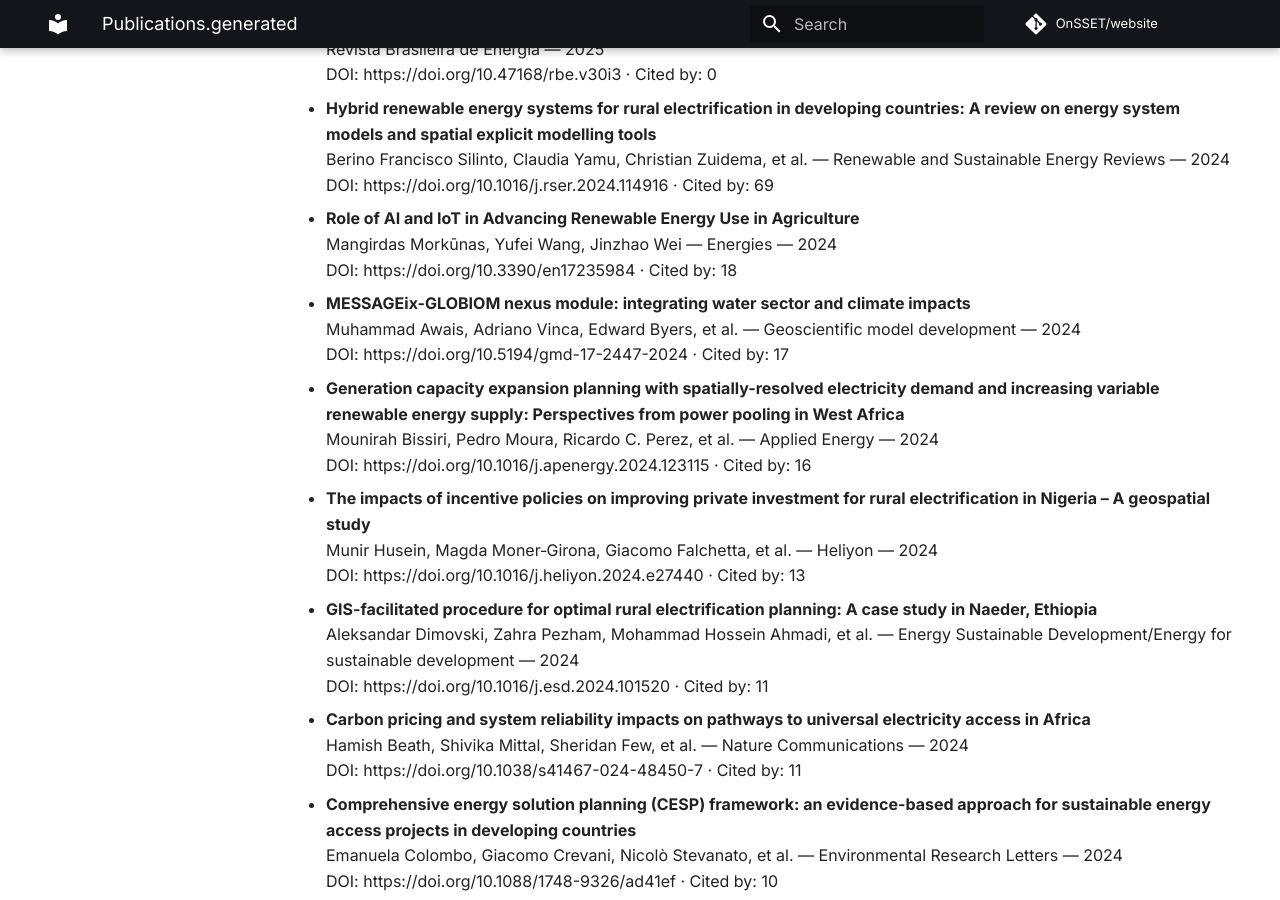
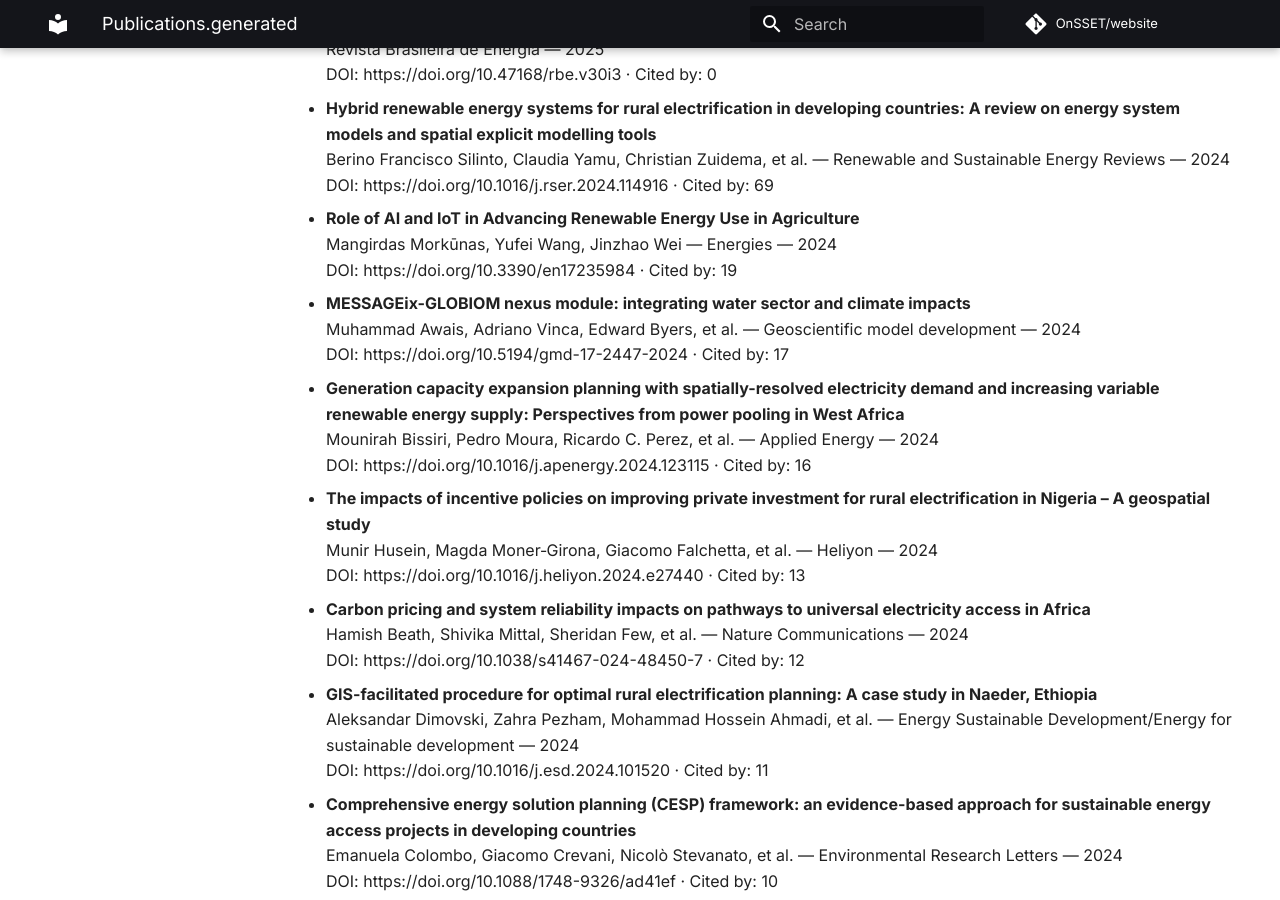
Before and after one commit to OnSSET/website, an MkDocs documentation site: the page built from docs/publications.generated.md, in a window 1280 px wide and 900 px high, scrolled down 8266 px. Built offline with MkDocs 1.6.1 and Material for MkDocs 9.7.7, drawn with Linux system fonts in a browser that asks for light colours; comment, search, counter and statistics services are not loaded; some of the changed text lies outside the part shown.

Commit message:
Auto-update publications

```diff
--- a/docs/publications.generated.md
+++ b/docs/publications.generated.md
@@ -348,7 +348,7 @@ No results found.
 
 - **Role of AI and IoT in Advancing Renewable Energy Use in Agriculture**
   Mangirdas Morkūnas, Yufei Wang, Jinzhao Wei — Energies — 2024
-  DOI: https://doi.org/10.3390/en17235984 · Cited by: 18
+  DOI: https://doi.org/10.3390/en17235984 · Cited by: 19
 
 - **MESSAGEix-GLOBIOM nexus module: integrating water sector and climate impacts**
   Muhammad Awais, Adriano Vinca, Edward Byers, et al. — Geoscientific model development — 2024
@@ -362,13 +362,13 @@ No results found.
   Munir Husein, Magda Moner‐Girona, Giacomo Falchetta, et al. — Heliyon — 2024
   DOI: https://doi.org/10.1016/j.heliyon.2024.e27440 · Cited by: 13
 
+- **Carbon pricing and system reliability impacts on pathways to universal electricity access in Africa**
+  Hamish Beath, Shivika Mittal, Sheridan Few, et al. — Nature Communications — 2024
+  DOI: https://doi.org/10.1038/s41467-024-48450-7 · Cited by: 12
+
 - **GIS-facilitated procedure for optimal rural electrification planning: A case study in Naeder, Ethiopia**
   Aleksandar Dimovski, Zahra Pezham, Mohammad Hossein Ahmadi, et al. — Energy Sustainable Development/Energy for sustainable development — 2024
   DOI: https://doi.org/10.1016/j.esd.2024.101520 · Cited by: 11
-
-- **Carbon pricing and system reliability impacts on pathways to universal electricity access in Africa**
-  Hamish Beath, Shivika Mittal, Sheridan Few, et al. — Nature Communications — 2024
-  DOI: https://doi.org/10.1038/s41467-024-48450-7 · Cited by: 11
 
 - **Comprehensive energy solution planning (CESP) framework: an evidence-based approach for sustainable energy access projects in developing countries**
   Emanuela Colombo, Giacomo Crevani, Nicolò Stevanato, et al. — Environmental Research Letters — 2024
```
Also changed, not shown: other parts of docs/publications.generated.md (+1 -1 lines).
